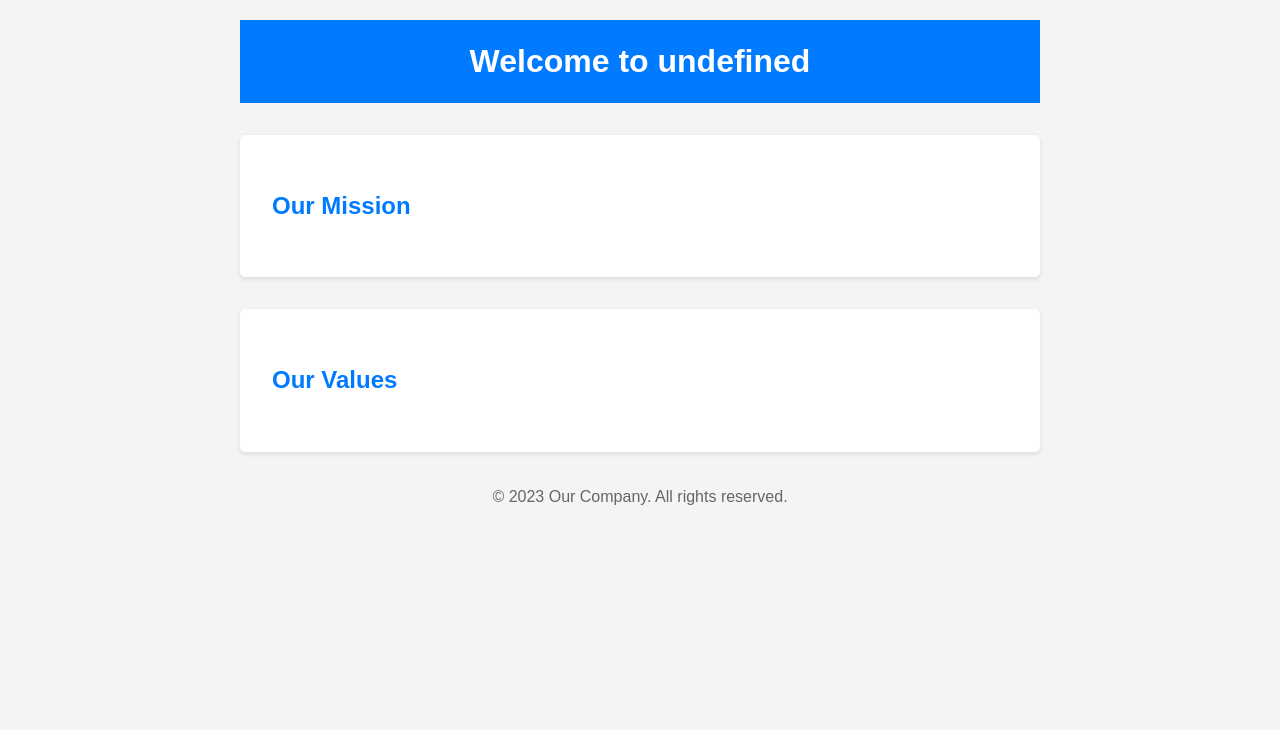
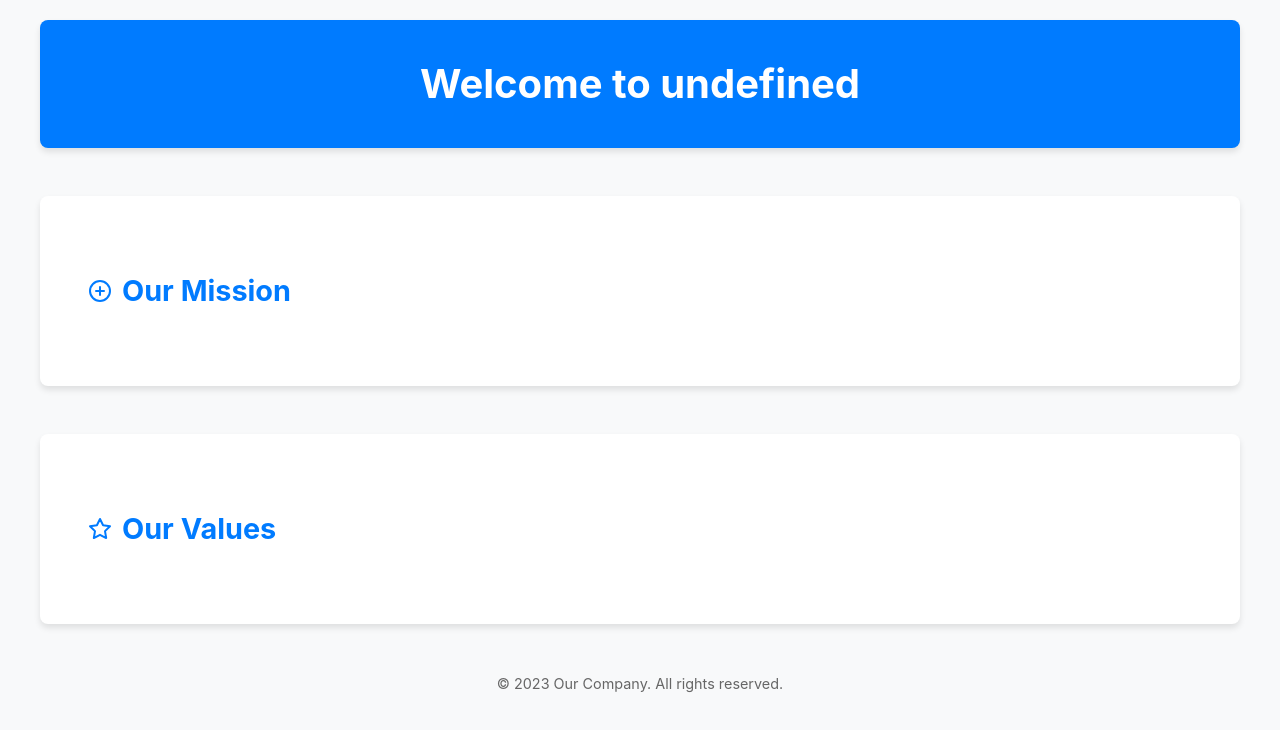
Before and after one commit to GEMS-Gallery/humanhub-01920b47ba4b, a website built with Vite: page frontend/index.html in a window 1280 px wide. Built offline with nearby package versions, Linux system fonts and the light colour scheme; what @dfinity/agent would draw is missing.

Commit message:
01920b49-1569-7990-b0ff-394a5b06a045

```diff
--- a/frontend/index.css
+++ b/frontend/index.css
@@ -1,47 +1,91 @@
 body {
-    font-family: Arial, sans-serif;
+    font-family: -apple-system, BlinkMacSystemFont, 'Segoe UI', Roboto, Oxygen, Ubuntu, Cantarell, 'Open Sans', 'Helvetica Neue', sans-serif;
     line-height: 1.6;
     color: #333;
-    max-width: 800px;
+    max-width: 1200px;
     margin: 0 auto;
     padding: 20px;
-    background-color: #f4f4f4;
+    background-color: #f8f9fa;
 }
 
 header {
     background-color: #007bff;
     color: white;
     text-align: center;
-    padding: 1rem;
-    margin-bottom: 2rem;
+    padding: 2rem;
+    margin-bottom: 3rem;
+    border-radius: 8px;
+    box-shadow: 0 4px 6px rgba(0, 0, 0, 0.1);
 }
 
 h1 {
     margin: 0;
+    font-size: 2.5rem;
 }
 
 h2 {
     color: #007bff;
+    display: flex;
+    align-items: center;
+    font-size: 1.8rem;
+    margin-bottom: 1.5rem;
+}
+
+.icon {
+    margin-right: 10px;
 }
 
 section {
     background-color: white;
-    padding: 2rem;
-    margin-bottom: 2rem;
-    border-radius: 5px;
-    box-shadow: 0 2px 5px rgba(0, 0, 0, 0.1);
+    padding: 3rem;
+    margin-bottom: 3rem;
+    border-radius: 8px;
+    box-shadow: 0 4px 6px rgba(0, 0, 0, 0.1);
+    transition: transform 0.3s ease-in-out;
+}
+
+section:hover {
+    transform: translateY(-5px);
 }
 
 ul {
     padding-left: 20px;
+    list-style-type: none;
 }
 
 li {
-    margin-bottom: 10px;
+    margin-bottom: 15px;
+    position: relative;
+    padding-left: 30px;
+}
+
+li::before {
+    content: '•';
+    color: #007bff;
+    font-size: 1.5em;
+    position: absolute;
+    left: 0;
+    top: 50%;
+    transform: translateY(-50%);
 }
 
 footer {
     text-align: center;
-    margin-top: 2rem;
+    margin-top: 3rem;
     color: #666;
+    font-size: 0.9rem;
 }
+
+@media (max-width: 768px) {
+    body {
+        padding: 10px;
+    }
+
+    header {
+        padding: 1.5rem;
+    }
+
+    section {
+        padding: 2rem;
+    }
+}
--- a/frontend/index.html
+++ b/frontend/index.html
@@ -12,11 +12,23 @@
     </header>
     <main>
         <section id="mission">
-            <h2>Our Mission</h2>
+            <h2>
+                <svg xmlns="http://www.w3.org/2000/svg" width="24" height="24" viewBox="0 0 24 24" fill="none" stroke="currentColor" stroke-width="2" stroke-linecap="round" stroke-linejoin="round" class="icon">
+                    <circle cx="12" cy="12" r="10"></circle>
+                    <line x1="12" y1="8" x2="12" y2="16"></line>
+                    <line x1="8" y1="12" x2="16" y2="12"></line>
+                </svg>
+                Our Mission
+            </h2>
             <p id="missionStatement"></p>
         </section>
         <section id="values">
-            <h2>Our Values</h2>
+            <h2>
+                <svg xmlns="http://www.w3.org/2000/svg" width="24" height="24" viewBox="0 0 24 24" fill="none" stroke="currentColor" stroke-width="2" stroke-linecap="round" stroke-linejoin="round" class="icon">
+                    <polygon points="12 2 15.09 8.26 22 9.27 17 14.14 18.18 21.02 12 17.77 5.82 21.02 7 14.14 2 9.27 8.91 8.26 12 2"></polygon>
+                </svg>
+                Our Values
+            </h2>
             <ul id="valuesList"></ul>
         </section>
     </main>
```
